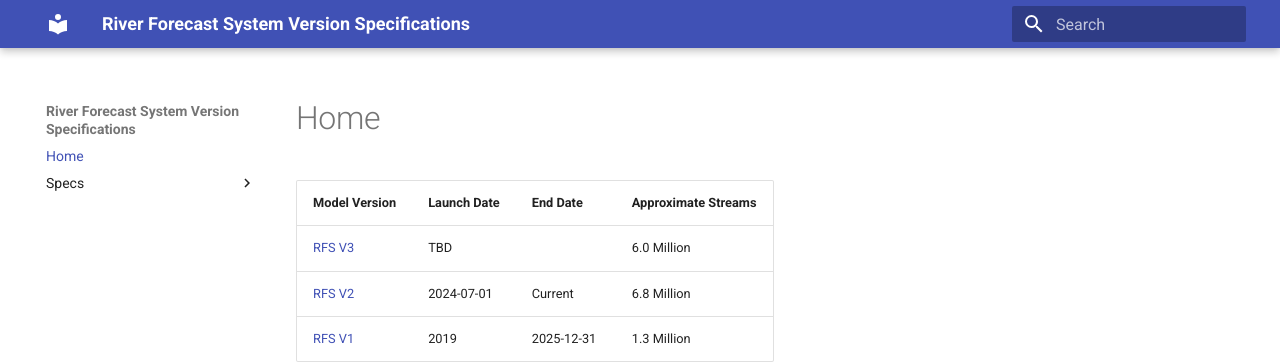
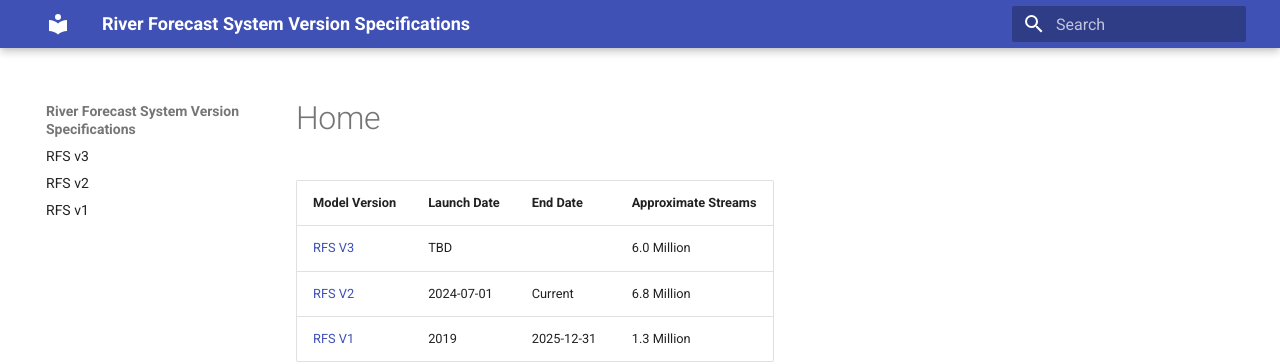
Before and after one commit to river-forecast-system/rfs-specification-documents, an MkDocs documentation site: the page built from docs/index.md, in a window 1280 px wide. Shown: the top 364 px of the page. Built offline with MkDocs 1.6.1 and Material for MkDocs 9.7.7, drawn with Linux system fonts in a browser that asks for light colours.

Commit message:
requirements and nav

```diff
--- a/mkdocs.yml
+++ b/mkdocs.yml
@@ -1,3 +1,7 @@
 site_name: River Forecast System Version Specifications
 theme:
   name: material
+nav:
+  - RFS v3: specs/rfs-v3.md
+  - RFS v2: specs/rfs-v2.md
+  - RFS v1: specs/rfs-v1.md
--- /dev/null
+++ b/requirements.txt
@@ -0,0 +1,2 @@
+mkdocs
+mkdocs-material
```
Also changed, not shown: docs/specs/rfs-v3.md (+1 -1 lines).
